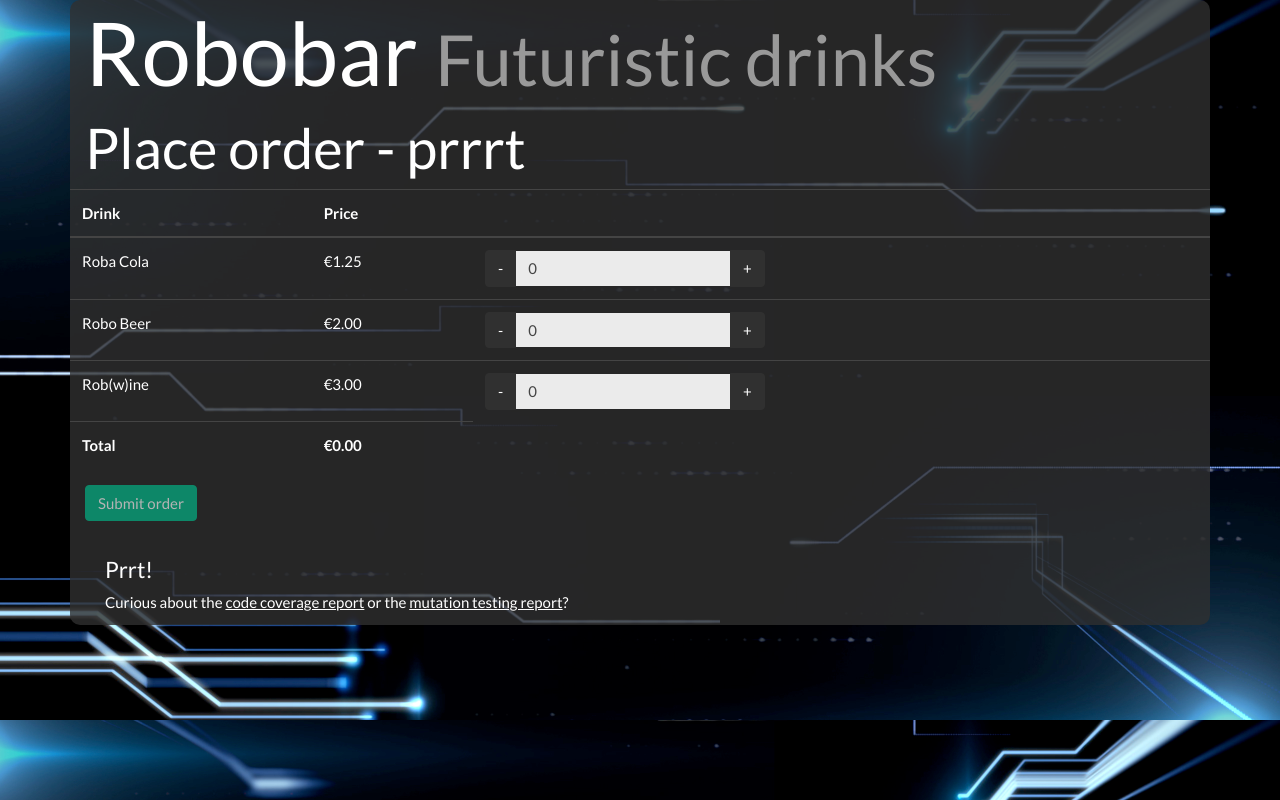
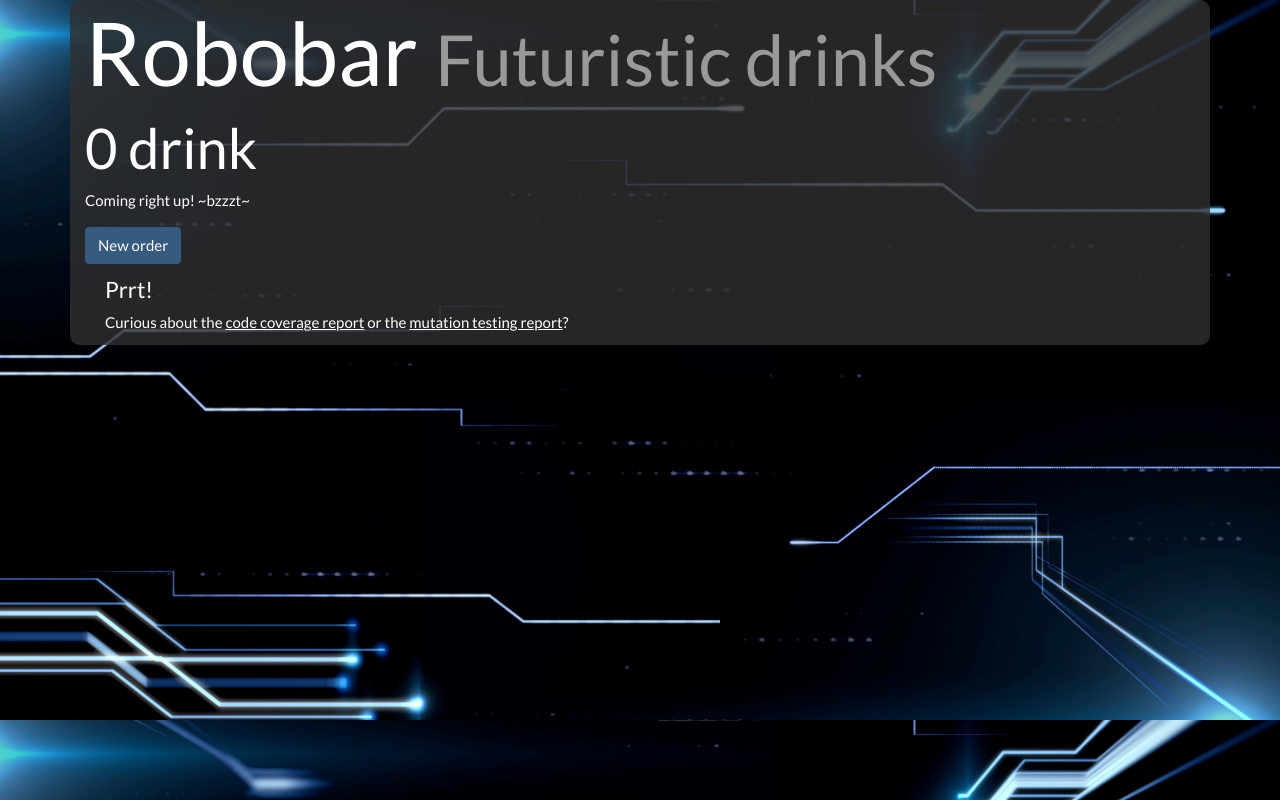
Before and after one commit to LayZeeDK/ngx-stryker-robobar, an Angular app: page /success in a window 1280 px wide. Before the commit this address led to /. Built offline with nearby package versions, Linux system fonts and the light colour scheme.

Commit message:
feat: add success feature

```diff
--- a/src/app/app-routing.module.ts
+++ b/src/app/app-routing.module.ts
@@ -17,6 +17,7 @@ const routes: Routes = [
         esModule => esModule.ReviewOrderModule,
       ),
   },
+  { path: 'success', loadChildren: () => import('./success/success.module').then(m => m.SuccessModule) },
   {
     path: '**',
     redirectTo: '/',
--- /dev/null
+++ b/src/app/success/success.component.css
@@ -0,0 +1,3 @@
+:host {
+  display: block;
+}
--- /dev/null
+++ b/src/app/success/success.component.html
@@ -0,0 +1,13 @@
+<div class="row">
+  <h2 class="col-12 display-4">
+    {{ numberOfDrinks }} drink{{ numberOfDrinks > 1 ? 's' : '' }}
+  </h2>
+</div>
+<div class="row">
+  <div class="col-12">
+    <p>Coming right up! ~bzzzt~</p>
+    <form>
+      <a routerLink="/" type="button" class="btn btn-primary">New order</a>
+    </form>
+  </div>
+</div>
--- /dev/null
+++ b/src/app/success/success.component.ts
@@ -0,0 +1,20 @@
+import { Component, OnInit } from '@angular/core';
+
+import { OrderService } from '../data-access/order.service';
+
+@Component({
+  selector: 'robo-success',
+  templateUrl: './success.component.html',
+  styleUrls: ['./success.component.css'],
+})
+export class SuccessComponent implements OnInit {
+  numberOfDrinks = 0;
+  constructor(private orderService: OrderService) {}
+
+  ngOnInit(): void {
+    this.numberOfDrinks = (this.orderService.currentOrder ?? []).reduce(
+      (numberOfDrinks, drink) => numberOfDrinks + drink.amount,
+      0,
+    );
+  }
+}
--- /dev/null
+++ b/src/app/success/success.module.ts
@@ -0,0 +1,13 @@
+import { CommonModule } from '@angular/common';
+import { NgModule } from '@angular/core';
+import { RouterModule, Routes } from '@angular/router';
+
+import { SuccessComponent } from './success.component';
+
+const routes: Routes = [{ path: '', component: SuccessComponent }];
+
+@NgModule({
+  declarations: [SuccessComponent],
+  imports: [RouterModule.forChild(routes), CommonModule],
+})
+export class SuccessModule {}
```
Also changed, not shown: 1 other file (tests, documents, lock files or other folders).
